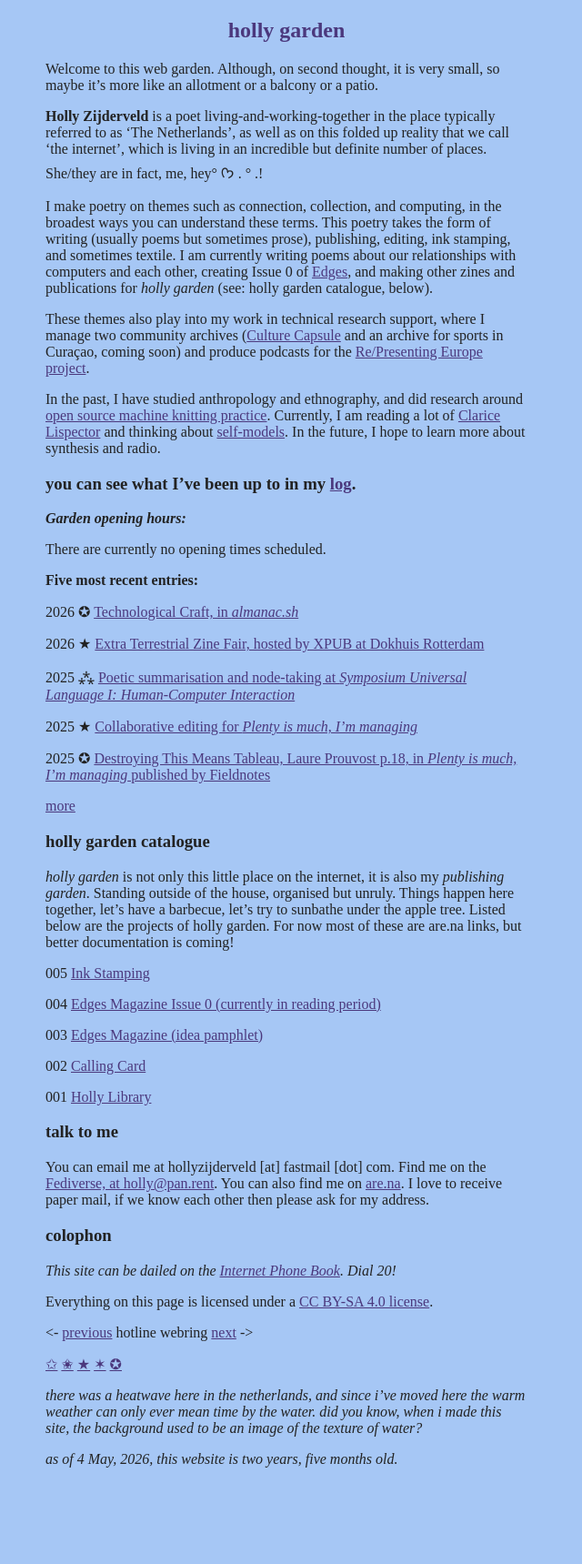
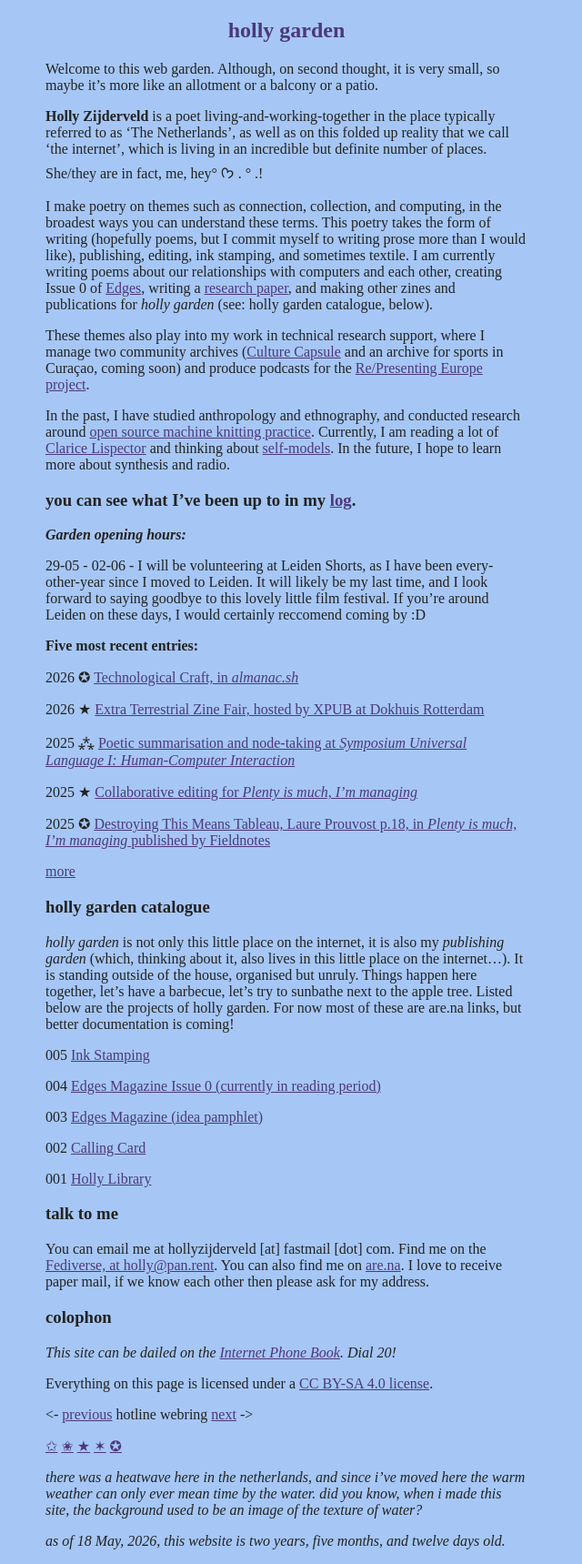
Before and after one commit to hollyz1jderveld/hollyz1jderveld.github.io, a Jekyll site: the page built from index.md, in a window 1280 px wide. Shown: the whole page at 91% size, without its empty margins (0-640 px from the left). Built offline with Jekyll 4.4.1, drawn with Linux system fonts in a browser that asks for light colours; some web fonts are replaced; Markdown is read by kramdown in place of the engine named in the settings; our own code applies the rules of GitHub Pages for plain Markdown files; before the commit the page ends 1629 px from its top, so only the background shows below that.

Commit message:
Update index.md

```diff
--- a/index.md
+++ b/index.md
@@ -7,16 +7,16 @@ Welcome to this web garden. Although, on second thought, it is very small, so ma
 
 **Holly Zijderveld** is a poet living-and-working-together in the place typically referred to as 'The Netherlands', as well as on this folded up reality that we call 'the internet', which is living in an incredible but definite number of places. She/they are in fact, me, hey° ᡣ𐭩 . ° .!
 
-I make poetry on themes such as connection, collection, and computing, in the broadest ways you can understand these terms. This poetry takes the form of writing (usually poems but sometimes prose), publishing, editing, ink stamping, and sometimes textile. I am currently writing poems about our relationships with computers and each other, creating Issue 0 of [Edges](https://edgesmag.net), and making other zines and publications for *holly garden* (see: holly garden catalogue, below).
+I make poetry on themes such as connection, collection, and computing, in the broadest ways you can understand these terms. This poetry takes the form of writing (hopefully poems, but I commit myself to writing prose more than I would like), publishing, editing, ink stamping, and sometimes textile. I am currently writing poems about our relationships with computers and each other, creating Issue 0 of [Edges](https://edgesmag.net), writing a [research paper](https://www.are.na/holly-zijderveld/knitted-cyberfeminisms), and making other zines and publications for *holly garden* (see: holly garden catalogue, below).
 
 These themes also play into my work in technical research support, where I manage two community archives ([Culture Capsule](https://culturecapsule.nl) and an archive for sports in Curaçao, coming soon) and produce podcasts for the [Re/Presenting Europe project](https://re-presentingeurope.nl/).
 
-In the past, I have studied anthropology and ethnography, and did research around [open source machine knitting practice](https://www.are.na/block/41968190). Currently, I am reading a lot of [Clarice Lispector](https://www.are.na/holly-zijderveld/clarice-lispector-w0v1gdvrpcc) and thinking about [self-models](https://supergijs.com/researchgroup.html). In the future, I hope to learn more about synthesis and radio.
+In the past, I have studied anthropology and ethnography, and conducted research around [open source machine knitting practice](https://www.are.na/block/41968190). Currently, I am reading a lot of [Clarice Lispector](https://www.are.na/holly-zijderveld/clarice-lispector-w0v1gdvrpcc) and thinking about [self-models](https://supergijs.com/researchgroup.html). In the future, I hope to learn more about synthesis and radio.
 
 ### you can see what I've been up to in my [log](https://holly.garden/log).
 ***Garden opening hours:***
 
-There are currently no opening times scheduled.
+29-05 - 02-06 - I will be volunteering at Leiden Shorts, as I have been every-other-year since I moved to Leiden. It will likely be my last time, and I look forward to saying goodbye to this lovely little film festival. If you're around Leiden on these days, I would certainly reccomend coming by :D
 
 **Five most recent entries:**
 
@@ -33,7 +33,7 @@ There are currently no opening times scheduled.
 [more](https://holly.garden/log)
 
 ### holly garden catalogue
-*holly garden* is not only this little place on the internet, it is also my *publishing garden*. Standing outside of the house, organised but unruly. Things happen here together, let’s have a barbecue, let’s try to sunbathe under the apple tree. Listed below are the projects of holly garden. For now most of these are are.na links, but better documentation is coming!
+*holly garden* is not only this little place on the internet, it is also my *publishing garden* (which, thinking about it, also lives in this little place on the internet...). It is standing outside of the house, organised but unruly. Things happen here together, let’s have a barbecue, let’s try to sunbathe next to the apple tree. Listed below are the projects of holly garden. For now most of these are are.na links, but better documentation is coming!
 
 005  [Ink Stamping](https://www.are.na/holly-garden/ink-stamping)
 
@@ -60,4 +60,4 @@ Everything on this page is licensed under a [CC BY-SA 4.0 license](https://creat
 
 *there was a heatwave here in the netherlands, and since i've moved here the warm weather can only ever mean time by the water. did you know, when i made this site, the background used to be an image of the texture of water?*
 
-*as of 4 May, 2026, this website is two years, five months old.*
+*as of 18 May, 2026, this website is two years, five months, and twelve days old.*
```
